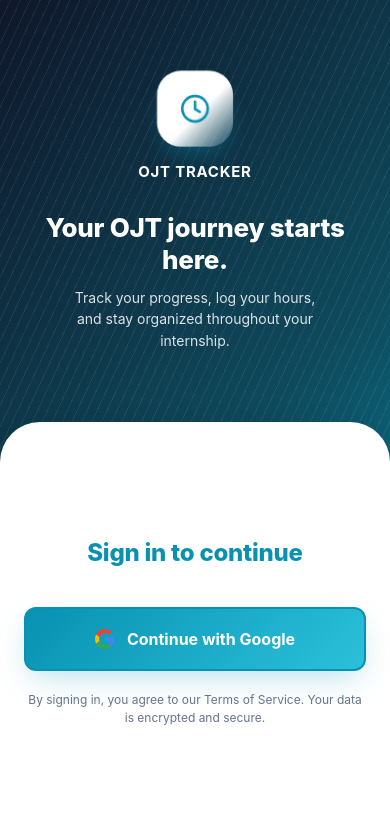
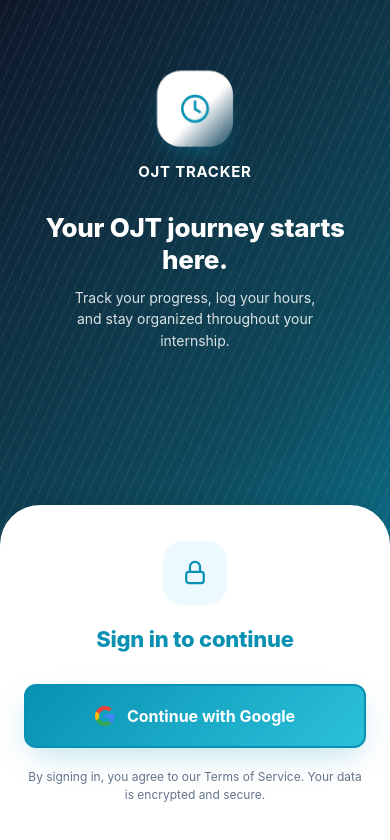
Before and after one commit to jeffreyrevilla128-ui/Internship-Time-Tracker, a React (Vite) app in the folder client/: page / in a window 390 px wide. Shown: the top 840 px of the page. Built offline with nearby package versions, Linux system fonts and the light colour scheme.

Commit message:
Another update for the authpage design and OJT Dashboard Logo

```diff
--- a/client/src/components/AuthPage.jsx
+++ b/client/src/components/AuthPage.jsx
@@ -249,6 +249,12 @@ export default function AuthPage({ onLogin, onGoogleAuth }) {
               the full welcome message on small screens, so this sheet
               just needs a short prompt instead of repeating it. Hidden
               on desktop, where .auth-card-header below still renders. */}
+          <div className="auth-sheet-icon" aria-hidden="true">
+            <svg width="18" height="18" viewBox="0 0 24 24" fill="none">
+              <rect x="5" y="11" width="14" height="9" rx="2" stroke="currentColor" strokeWidth="1.8" />
+              <path d="M8 11V7a4 4 0 0 1 8 0v4" stroke="currentColor" strokeWidth="1.8" strokeLinecap="round" />
+            </svg>
+          </div>
           <h2 className="auth-mobile-sheet-heading">Sign in to continue</h2>
 
           <div className="auth-card-header">
--- a/client/src/components/OJTDashboard.jsx
+++ b/client/src/components/OJTDashboard.jsx
@@ -250,6 +250,35 @@ export default function OJTDashboard({ user, onLogout }) {
     }
   };
 
+  // --- Header logo click "spin" animation -----------------------------
+  // Mirrors the identical interaction on AuthPage's brand logo (see
+  // AuthPage.jsx / AuthPage.css) so the mark behaves the same way
+  // wherever it appears. Toggling via ref + classList (rather than React
+  // state) means a click mid-animation restarts it immediately: remove
+  // the class, force a reflow, then re-add it — no queued/overlapping
+  // animations, no jitter.
+  const logoIconRef = useRef(null);
+
+  const spinLogo = (ref) => {
+    const el = ref.current;
+    if (!el) return;
+    el.classList.remove('dashboard-logo-spin');
+    // eslint-disable-next-line no-void
+    void el.offsetWidth; // force reflow so the animation restarts from 0%
+    el.classList.add('dashboard-logo-spin');
+  };
+
+  const handleLogoKeyDown = (e) => {
+    if (e.key === 'Enter' || e.key === ' ') {
+      e.preventDefault();
+      spinLogo(logoIconRef);
+    }
+  };
+
+  const clearLogoSpin = (e) => {
+    e.currentTarget.classList.remove('dashboard-logo-spin');
+  };
+
   // --- Today's shift, shared by PunchCard + DiaryForm ---------------------
   const [shiftState, setShiftState] = useState(EMPTY_SHIFT);
 
@@ -498,7 +527,25 @@ export default function OJTDashboard({ user, onLogout }) {
       {/* Full-width top header bar with branding and responsive right-side profile */}
       <header className="app-topbar">
         <h1 className="dashboard-header-title">
-          <span aria-hidden="true">⏱️</span>
+          {/* Same clock-glyph mark + spin-on-click interaction as the
+              brand panel on AuthPage (.auth-brand-logo-icon), so the
+              logo is visually and behaviorally consistent across both
+              screens. */}
+          <span
+            className="dashboard-header-logo-icon"
+            ref={logoIconRef}
+            role="button"
+            tabIndex={0}
+            aria-label="OJT Tracker logo"
+            onClick={() => spinLogo(logoIconRef)}
+            onKeyDown={handleLogoKeyDown}
+            onAnimationEnd={clearLogoSpin}
+          >
+            <svg width="18" height="18" viewBox="0 0 24 24" fill="none" aria-hidden="true">
+              <circle cx="12" cy="12" r="9" stroke="currentColor" strokeWidth="1.8" />
+              <path d="M12 7v5.2l3.4 2" stroke="currentColor" strokeWidth="1.8" strokeLinecap="round" strokeLinejoin="round" />
+            </svg>
+          </span>
           <span>OJT TRACKER</span>
         </h1>
 
--- a/client/src/styles/AuthPage.css
+++ b/client/src/styles/AuthPage.css
@@ -454,14 +454,46 @@
    (see section 8) and this short heading takes its place. */
 .auth-mobile-sheet-heading {
   display: none;
-  margin: 0 0 1.25rem;
-  font-size: 1.5rem;
+  margin: 0 0 1rem;
+  font-size: 1.375rem;
   font-weight: 800;
   /* Uses the shared teal accent token so it matches the hero's
      navy/teal gradient family (and stays correct in dark mode too),
      instead of the old hardcoded purple. */
   color: var(--color-accent);
   letter-spacing: -0.01em;
+}
+
+/* Small badge icon shown above the compact mobile heading — purely
+   decorative (echoes the "secure sign-in" promise in the terms note
+   below), kept subtle/minimal rather than a second competing focal
+   point next to the hero's own logo mark above it. Desktop keeps its
+   existing header/eyebrow treatment untouched. */
+.auth-sheet-icon {
+  display: none;
+}
+
+@media (max-width: 899px) {
+  .auth-sheet-icon {
+    display: flex;
+    align-items: center;
+    justify-content: center;
+    width: 4rem;
+    height: 4rem;
+    margin: 0 auto 1.125rem;
+    border-radius: 1.25rem;
+    background: var(--color-accent-soft);
+    color: var(--color-accent);
+  }
+
+  /* The SVG itself still carries width="18" height="18" from the JSX
+     markup, but CSS on the root <svg> takes precedence over those
+     presentation attributes, so this scales it up to fill the larger
+     badge without touching the component. */
+  .auth-sheet-icon svg {
+    width: 30px;
+    height: 30px;
+  }
 }
 
 @media (max-width: 899px) {
@@ -680,6 +712,11 @@
   }
 
   /* --- Stage 2: bottom sheet, off-screen until the intro finishes --- */
+  /* Height is intentionally NOT fixed — the sheet hugs its content
+     (icon + heading + button + terms note) instead of being forced to
+     fill a 50% band, which used to leave a large dead-air gap below the
+     terms note. max-height + overflow-y:auto is just a safety net for
+     very small/short viewports. */
   .auth-card {
     position: absolute;
     left: 0;
@@ -688,8 +725,8 @@
     z-index: 2;
     width: 100%;
     max-width: none;
-    height: 50%;
-    max-height: 50%;
+    height: auto;
+    max-height: 80vh;
     margin: 0;
     border: none;
     border-radius: 2.5rem 2.5rem 0 0;
@@ -700,7 +737,7 @@
     overflow-y: auto;
     display: flex;
     flex-direction: column;
-    justify-content: center;
+    justify-content: flex-start;
     transform: translateY(100%);
     pointer-events: none;
     transition: transform 0.45s var(--ease-standard);
@@ -716,15 +753,21 @@
      compact .auth-mobile-sheet-heading (section 4b) takes its place. */
   .auth-card-header { display: none; }
 
-  /* Center the sign-in content within the sheet's available height. */
+  /* Content now sizes to itself rather than stretching to fill a fixed
+     50%-height sheet. */
   .auth-card-google-only {
-    justify-content: center;
-    height: 100%;
+    justify-content: flex-start;
+    height: auto;
   }
 
   /* Mobile CTA inside the sheet inherits the shared teal
      .auth-google-btn-primary styling (section 7) unchanged, so it
-     matches the hero's navy/teal palette on small screens too. */
+     matches the hero's navy/teal palette on small screens too. Only
+     the vertical gaps around it are restored here to a fuller, more
+     natural rhythm — the button's own size/color styling is untouched. */
+  .auth-card-google-only .auth-notice { margin-bottom: 1.25rem; }
+  .auth-card-google-only .auth-google-btn-primary { margin-top: 0.75rem; }
+  .auth-card-google-only .auth-terms-note { margin-top: 1.25rem; }
 }
 
 @media (max-width: 380px) {
--- a/client/src/styles/OJTDashboard.css
+++ b/client/src/styles/OJTDashboard.css
@@ -156,6 +156,77 @@
   -webkit-background-clip: text;
   -webkit-text-fill-color: transparent;
   background-clip: text;
+}
+
+/* ================================================================= */
+/* 3b. HEADER LOGO MARK                                               */
+/* Same chip-and-clock-glyph mark used on AuthPage's brand panel      */
+/* (.auth-brand-logo-icon / .auth-mobile-hero-logo-icon), so the logo */
+/* reads as the same piece of branding on both screens. Colors are    */
+/* pulled from the dashboard's own --color-* tokens (rather than the  */
+/* fixed #0891b2/white values AuthPage uses) so the chip still adapts */
+/* correctly under [data-theme="dark"].                               */
+/* ================================================================= */
+.dashboard-header-logo-icon {
+  display: flex;
+  align-items: center;
+  justify-content: center;
+  width: 2.125rem;
+  height: 2.125rem;
+  flex-shrink: 0;
+  border-radius: var(--radius-sm);
+  /* Solid saturated gradient (same pairing as .profile-avatar) rather
+     than a soft theme-tinted tint — a fixed-contrast badge like this
+     reads clearly against both the light surface and the dark navy
+     surface, instead of blending into whichever one is active. */
+  background: linear-gradient(135deg, var(--color-accent), var(--color-accent-light));
+  box-shadow: 0 4px 12px -2px rgb(8 145 178 / 0.45);
+  color: #ffffff;
+  cursor: pointer;
+  user-select: none;
+  transform-origin: 50% 50%;
+  will-change: transform;
+  -webkit-tap-highlight-color: transparent;
+  transition: box-shadow var(--duration-fast) var(--ease-standard),
+              transform var(--duration-fast) var(--ease-standard);
+}
+
+.dashboard-header-logo-icon svg {
+  filter: drop-shadow(0 0 1px rgb(0 0 0 / 0.15));
+}
+
+.dashboard-header-logo-icon:hover,
+.dashboard-header-logo-icon:focus-visible {
+  transform: translateY(-1px);
+  box-shadow: 0 8px 18px -4px rgb(8 145 178 / 0.55);
+}
+
+/* Toggled by the component on click/keypress — see spinLogo() in
+   OJTDashboard.jsx. Identical timing/easing to AuthPage's
+   authLogoSpin so the interaction feels the same in both places. */
+.dashboard-logo-spin {
+  animation: dashboardLogoSpin 0.9s cubic-bezier(0.45, 0, 0.2, 1);
+}
+
+@keyframes dashboardLogoSpin {
+  0% {
+    transform: scale(1) rotate(0deg);
+  }
+  16% {
+    transform: scale(1.18) rotate(0deg);
+  }
+  32% {
+    transform: scale(1) rotate(0deg);
+  }
+  46% {
+    transform: scale(0.86) rotate(0deg);
+  }
+  70% {
+    transform: scale(0.93) rotate(180deg);
+  }
+  100% {
+    transform: scale(1) rotate(360deg);
+  }
 }
 
 /* Dropdown Chevron Indicator Styling */
```
